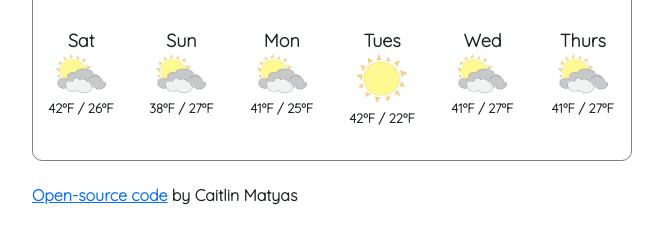
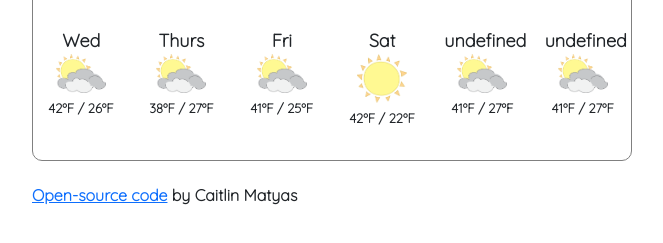
Before and after one commit to cmatyas/Plus-Project-Matyas, a plain HTML site: page index.html in a window 1280 px wide. Shown: the part 219-462 px from the top of the page, without its empty margins (308-971 px from the left). Drawn offline with nearby package versions, Linux system fonts and the light colour scheme.

Commit message:
JS for Future Days

```diff
--- a/index.html
+++ b/index.html
@@ -77,7 +77,8 @@
         <div class="weekly">
           <div class="row">
             <div class="col-2 text-center" id="weekly">
-              Sat <br />
+              <span class="dayZero" id="dayZero"> Sat </span>
+              <br />
               <img
                 src="images/cloudySun.png"
                 alt="Partly Cloudy"
@@ -87,7 +88,8 @@
               <span class="temps"> 42ºF / 26ºF </span>
             </div>
             <div class="col-2 text-center" id="weekly">
-              Sun <br />
+              <span class="dayOne" id="dayOne"> Sun </span>
+              <br />
               <img
                 src="images/cloudySun.png"
                 alt="Partly Cloudy"
@@ -96,8 +98,9 @@
               <br />
               <span class="temps"> 38ºF / 27ºF </span>
             </div>
-            <div class="col-2 text-center" id="weekly">
-              Mon <br />
+            <div class="col-2 text-center day0" id="weekly">
+              <span class="dayTwo" id="dayTwo"> Mon </span>
+              <br />
               <img
                 src="images/cloudySun.png"
                 alt="Partly Cloudy"
@@ -107,13 +110,15 @@
               <span class="temps"> 41ºF / 25ºF </span>
             </div>
             <div class="col-2 text-center" id="weekly">
-              Tues <br />
+              <span class="dayThree" id="dayThree"> Tues </span>
+              <br />
               <img src="images/sun.png" alt="Partly Cloudy" class="icons" />
               <br />
               <span class="temps"> 42ºF / 22ºF </span>
             </div>
             <div class="col-2 text-center" id="weekly">
-              Wed <br />
+              <span class="dayFour" id="dayFour"> Wed </span>
+              <br />
               <img
                 src="images/cloudySun.png"
                 alt="Partly Cloudy"
@@ -123,7 +128,8 @@
               <span class="temps"> 41ºF / 27ºF </span>
             </div>
             <div class="col-2 text-center" id="weekly">
-              Thurs <br />
+              <span class="dayFive" id="dayFive"> Thurs </span>
+              <br />
               <img
                 src="images/cloudySun.png"
                 alt="Partly Cloudy"
--- a/src/index.js
+++ b/src/index.js
@@ -27,7 +27,7 @@ currentLocationTemp.addEventListener("click", getGeoLocation);
 
 function getTemp(event) {
   event.preventDefault();
-  let newCity = document.querySelector("#form1");
+  let newCity = document.querySelector("#inlinForm");
   let h1 = document.querySelector("h1");
   h1.innerHTML = `${newCity.value}`;
   axios
@@ -39,7 +39,6 @@ searchedTemp.addEventListener("click", getTemp);
 
 let now = new Date();
 
-let h6 = document.querySelector("h6");
 let weekdays = [
   "Sunday",
   "Monday",
@@ -49,10 +48,38 @@ let weekdays = [
   "Friday",
   "Saturday",
 ];
+
+let weekdaysShortened = ["Sun", "Mon", "Tues", "Wed", "Thurs", "Fri", "Sat"];
 let day = weekdays[now.getDay()];
 let hour = now.getHours();
 let minutes = now.getMinutes();
+
+let h6 = document.querySelector("h6");
 h6.innerHTML = `${day} ${hour}:${minutes}`;
+
+let dayZero = weekdaysShortened[now.getDay()];
+let day0 = document.querySelector("#dayZero");
+day0.innerHTML = `${dayZero}`;
+
+let dayOneShort = weekdaysShortened[now.getDay() + 1];
+let dayOne = document.querySelector("#dayOne");
+dayOne.innerHTML = `${dayOneShort}`;
+
+let dayTwoShort = weekdaysShortened[now.getDay() + 2];
+let dayTwo = document.querySelector("#dayTwo");
+dayTwo.innerHTML = `${dayTwoShort}`;
+
+let dayThreeShort = weekdaysShortened[now.getDay() + 3];
+let dayThree = document.querySelector("#dayThree");
+dayThree.innerHTML = `${dayThreeShort}`;
+
+let dayFourShort = weekdaysShortened[now.getDay() + 4];
+let dayFour = document.querySelector("#dayFour");
+dayFour.innerHTML = `${dayFourShort}`;
+
+let dayFiveShort = weekdaysShortened[now.getDay() + 5];
+let dayFive = document.querySelector("#dayFive");
+dayFive.innerHTML = `${dayFiveShort}`;
 
 let fahrenheitTemp = 42;
 function toCelcius(event) {
```
